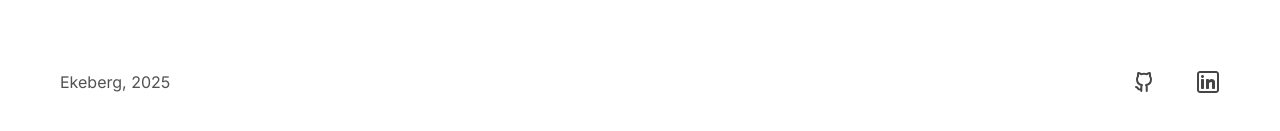
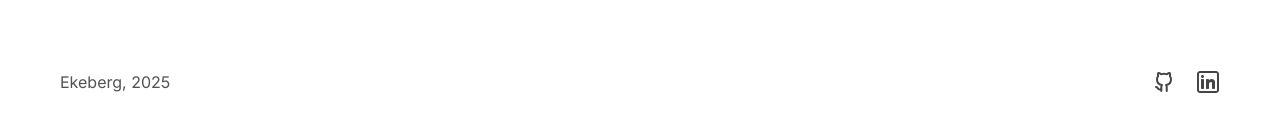
Before and after one commit to danielekeberg/portfolio-react, a Next.js app: page / in a window 1280 px wide. Shown: the part 2890-3021 px from the top of the page. Built offline with nearby package versions, Linux system fonts and the light colour scheme; a web font is replaced by a local one.

Commit message:
No longer hardcoded year in footer

```diff
--- a/src/components/Footer.tsx
+++ b/src/components/Footer.tsx
@@ -1,8 +1,11 @@
 function Footer() {
+    const time = new Date();
+    const year = time.getFullYear();
+
     return (
         <div className="flex justify-between mt-20 py-10 text-neutral-600">
-            <p>Ekeberg, 2025</p>
-            <div className="flex gap-10">
+            <p>Ekeberg, {year}</p>
+            <div className="flex gap-5">
                 <a href="https://github.com/danielekeberg" target="_blank">
                     <img src="github.svg" alt="GitHub" className="w-6 h-6" />
                 </a>
```
